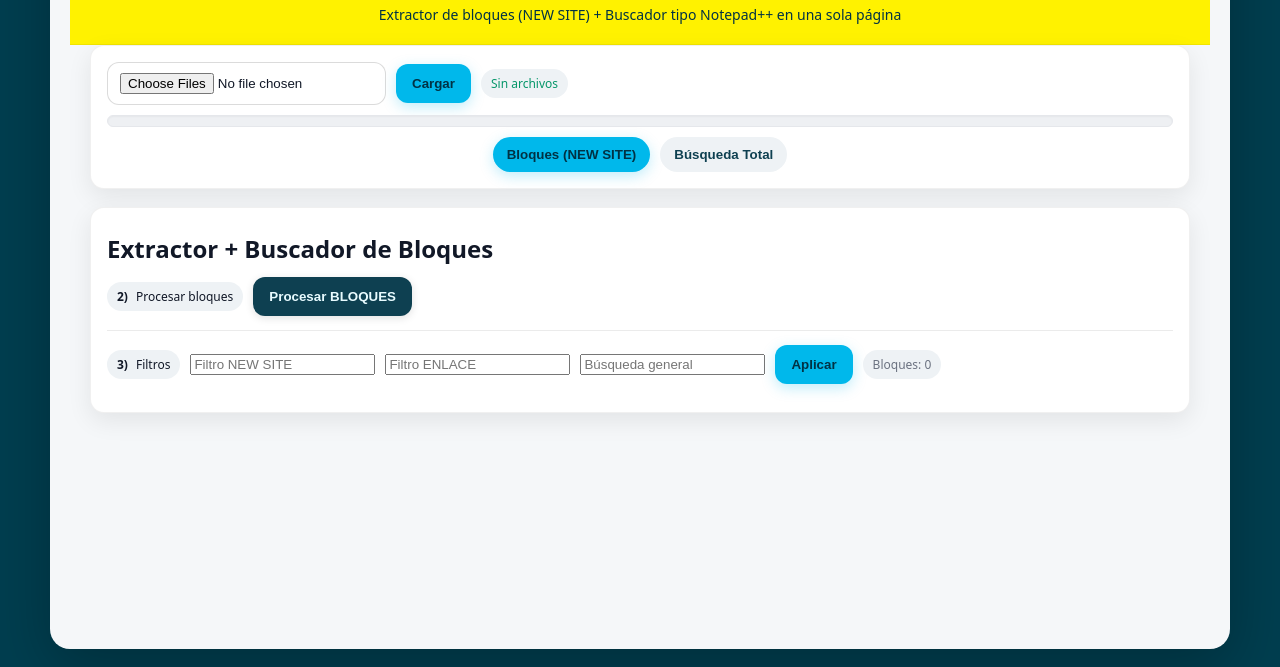
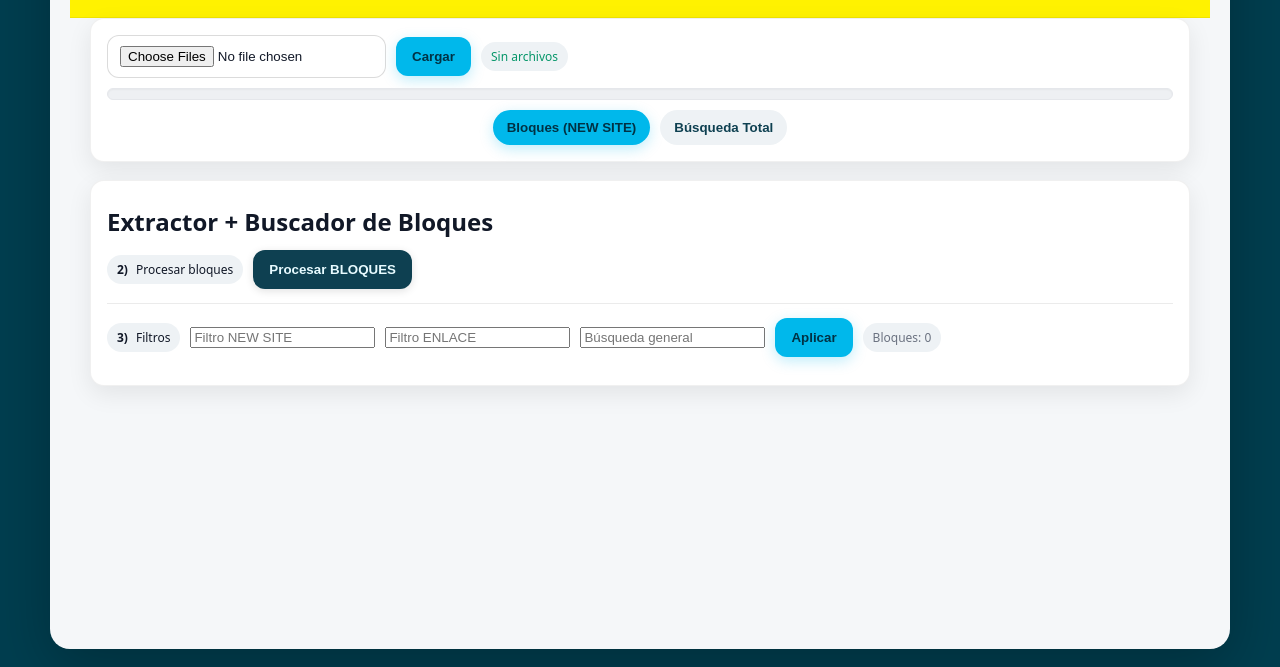
Before and after one commit to alvaromartinezg/extractor-validaciones, a plain HTML site: page index.html in a window 1280 px wide. Shown: the part 169-836 px from the top of the page. Drawn offline with Linux system fonts and the light colour scheme.

Commit message:
Update index.html

```diff
--- a/index.html
+++ b/index.html
@@ -19,7 +19,6 @@
       <!-- Si no tienes logo, puedes borrar este img -->
       <img class="logo" src="img/logo.png" alt="Bitel logo" onerror="this.style.display='none'">
       <h1>Microwave Validation extractor</h1>
-      <p>Extractor de bloques (NEW SITE) + Buscador tipo Notepad++ en una sola página</p>
     </section>
 
     <div class="card">
```
